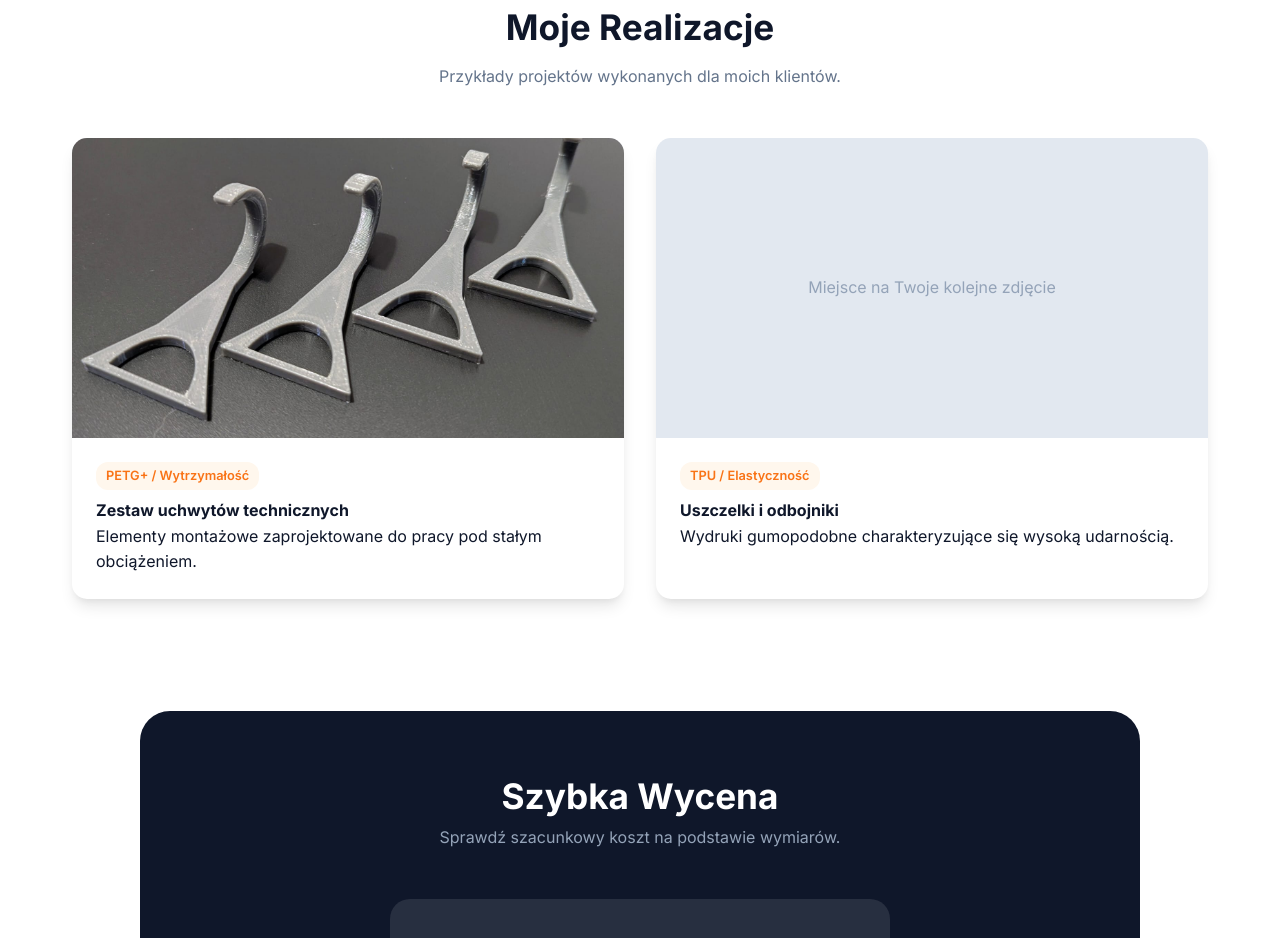
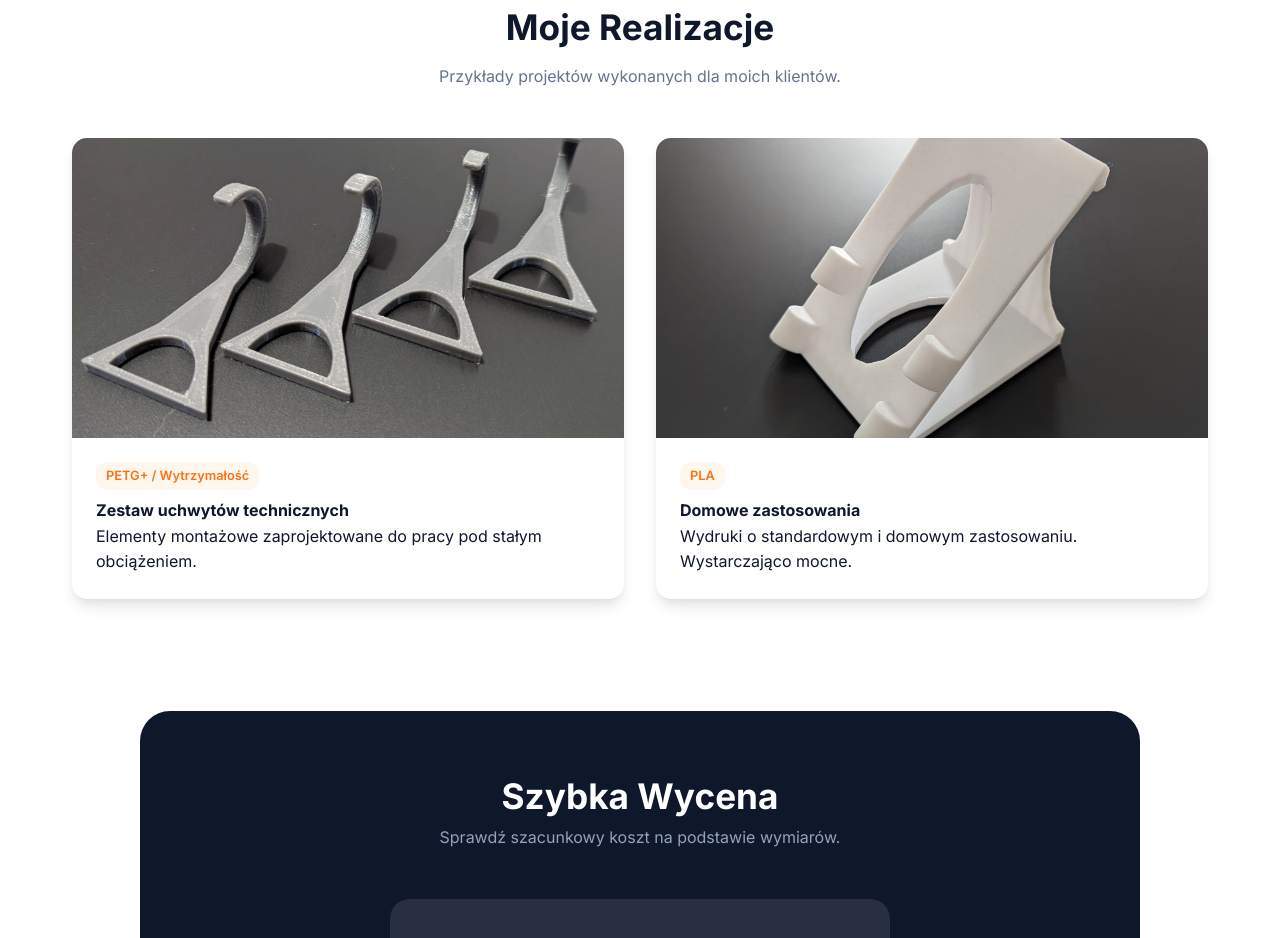
Before and after one commit to dominikgar/3dprojects, a plain HTML site: page index.html in a window 1280 px wide. Shown: the part 1800-2738 px from the top of the page. Drawn offline with Linux system fonts and the light colour scheme.

Commit message:
Added uchwyt and description

```diff
--- a/index.html
+++ b/index.html
@@ -474,13 +474,13 @@
                 </div>
             </div>
             <div class="portfolio-item">
-                <div class="portfolio-img-container" style="background: #e2e8f0; display: flex; align-items: center; justify-content: center; color: #94a3b8;">
-                    Miejsce na Twoje kolejne zdjęcie
+                <div class="portfolio-img-container">
+                    <img src="uchwyt.jpeg" alt="Uchwyty na model montowany na scianę" class="portfolio-img" onerror="this.style.display='none'; this.parentElement.innerHTML='<div style=\'height:100%; display:flex; align-items:center; justify-content:center; color:#94a3b8;\'>[Zdjęcie uchwyt.jpeg]</div>'">
                 </div>
                 <div class="portfolio-desc">
-                    <span class="tag">TPU / Elastyczność</span>
-                    <h4>Uszczelki i odbojniki</h4>
-                    <p>Wydruki gumopodobne charakteryzujące się wysoką udarnością.</p>
+                    <span class="tag">PLA</span>
+                    <h4>Domowe zastosowania</h4>
+                    <p>Wydruki o standardowym i domowym zastosowaniu. Wystarczająco mocne.</p>
                 </div>
             </div>
         </div>
```
Also changed, not shown: uchwyt.jpeg (added).
